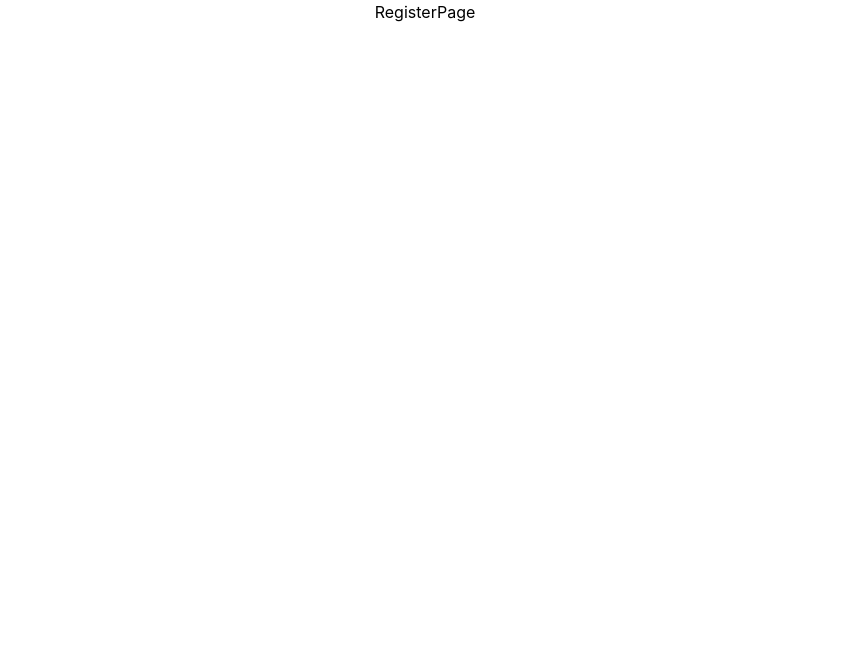
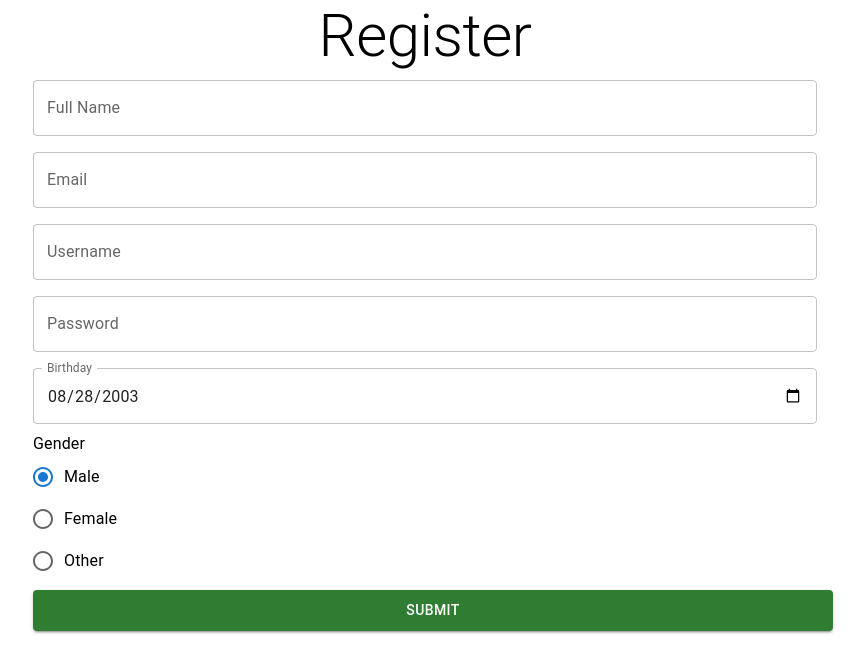
Before and after one commit to th0ng/socialapp, a React (Create React App) app in the folder frontend/: page /register in a window 1280 px wide. Shown: the top 672 px of the page, without its empty margins (215-1080 px from the left). Built offline with nearby package versions, Linux system fonts and the light colour scheme.

Commit message:
register interface

```diff
--- a/frontend/package.json
+++ b/frontend/package.json
@@ -8,10 +8,12 @@
     "@fontsource/roboto": "^4.5.8",
     "@mui/icons-material": "^5.10.15",
     "@mui/material": "^5.10.14",
+    "@mui/x-date-pickers": "^5.0.9",
     "@testing-library/jest-dom": "^5.16.5",
     "@testing-library/react": "^13.4.0",
     "@testing-library/user-event": "^13.5.0",
     "axios": "^1.2.0",
+    "moment": "^2.29.4",
     "react": "^18.2.0",
     "react-dom": "^18.2.0",
     "react-helmet": "^6.1.0",
--- /dev/null
+++ b/frontend/src/components/index.js
@@ -0,0 +1,5 @@
+import HeaderNonUser from "./HeaderNonUser";
+
+export {
+  HeaderNonUser,
+}
--- /dev/null
+++ b/frontend/src/pages/LoginPage.js
@@ -0,0 +1,9 @@
+import React from 'react';
+
+const LoginPage = () => {
+  return (
+    <div>LoginPage</div>
+  )
+}
+
+export default LoginPage;
--- a/frontend/src/pages/RegisterPage.js
+++ b/frontend/src/pages/RegisterPage.js
@@ -1,8 +1,63 @@
-import React from 'react'
+/* eslint-disable no-unused-expressions */
+/* eslint-disable no-restricted-globals */
+import React, {useState} from 'react';
+import { Box, FormGroup, FormControl,  TextField, RadioGroup, FormControlLabel, Radio, Typography, Button } from '@mui/material';
 
 const RegisterPage = () => {
+
+  const [fullname, setFullname] = useState("");
+  const [email, setEmail] = useState("");
+  const [username, setUsername] = useState("");
+  const [password, setPassword] = useState("");
+  const [birthday, setBirthday] = useState(null);
+  const [gender, setGender] = useState("male");
+
   return (
-    <div>RegisterPage</div>
+    <Box sx={{width: 800,margin: 'auto',}}>
+      <Typography variant='h2'>Register</Typography>
+      <FormGroup>
+        <FormControl>
+          <TextField color='success'label="Full Name"sx={{margin: '8px'}}
+          onChange={() => {setFullname(event.target.value)}}
+          />
+          <TextField color='success'label="Email"sx={{margin: '8px',}} onChange={() => {setEmail(event.target.value)}}/>
+          <TextField color='success'label="Username"sx={{margin: '8px',}} onChange={() => {setUsername(event.target.value)}}/>
+          <TextField color='success'label="Password"sx={{margin: '8px',}} onChange={() => {setPassword(event.target.value)}}/>
+          <TextField
+            id="date"
+            label="Birthday"
+            type="date"
+            defaultValue="2003-08-28"
+            color="success"
+            InputLabelProps={{
+              shrink: true,
+            }}
+            sx={{
+              margin: '8px',
+            }}
+            onChange={() => {() => setBirthday(event.target.value)}}
+          />
+          <Typography align='left' sx={{ml: '8px',}}>Gender</Typography>
+          <RadioGroup
+            id="gender"
+            label="gender"
+            defaultValue="male"
+            name="radio-buttons-group"
+            sx={{
+              ml: '8px',
+            }}
+            onChange={() => {() => setGender(event.target.value)}}
+          >
+            <FormControlLabel value="male" control={<Radio />} label="Male" />
+            <FormControlLabel value="female" control={<Radio />} label="Female" />
+            <FormControlLabel value="other" control={<Radio />} label="Other" />
+          </RadioGroup>
+        </FormControl>
+      </FormGroup>
+      <Button variant="contained"color="success"sx={{margin: '8px',width: '100%',padding: 1,}}>
+        Submit
+      </Button>
+    </Box>
   )
 }
 
```
Also changed, not shown: 1 other file (tests, documents, lock files or other folders).
